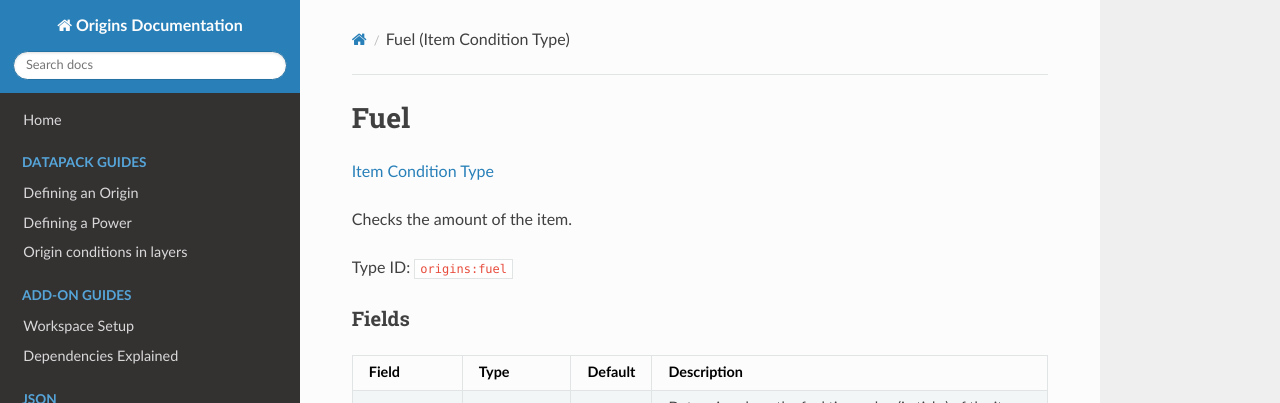
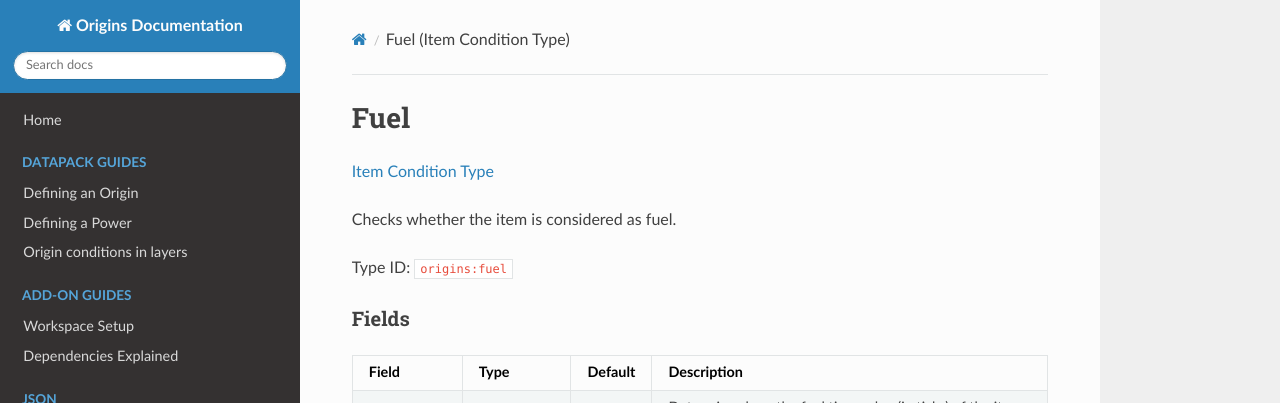
Before and after one commit to apace100/origins-docs, an MkDocs documentation site: the page built from docs/types/item_condition_types/fuel.md, in a window 1280 px wide. Shown: the top 403 px of the page. Built offline with MkDocs 1.6.1, drawn with Linux system fonts in a browser that asks for light colours; nearby versions of some CDN libraries.

Commit message:
Update docs/types/item_condition_types/fuel.md
Co-authored-by: eggohito <66972816+eggohito@users.noreply.github.com>

```diff
--- a/docs/types/item_condition_types/fuel.md
+++ b/docs/types/item_condition_types/fuel.md
@@ -7,7 +7,7 @@ date: 2023-10-09
 
 [Item Condition Type](../item_condition_types.md)
 
-Checks the amount of the item.
+Checks whether the item is considered as fuel.
 
 Type ID: `origins:fuel`
 
```
